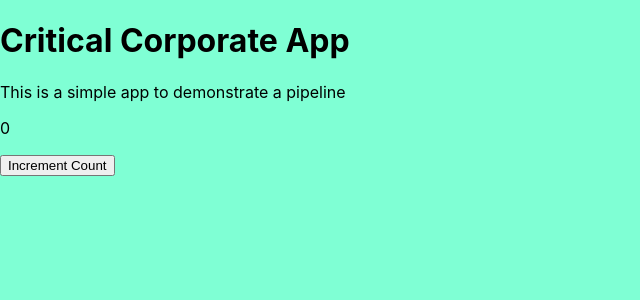
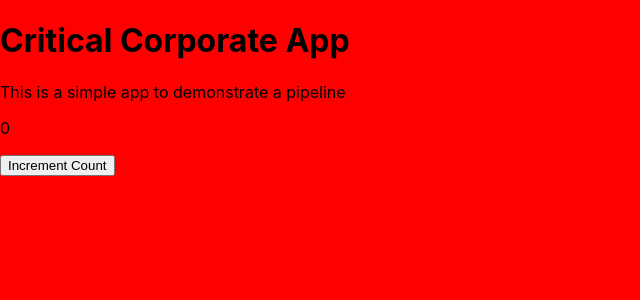
Before and after one commit to lapayne/cgi-app, a React (Create React App) app: page / in a window 1280 px wide. Shown: the top 300 px of the page, without its empty margins (0-640 px from the left). Built offline with nearby package versions, Linux system fonts and the light colour scheme.

Commit message:
change color to new corporate standard

```diff
--- a/src/index.css
+++ b/src/index.css
@@ -5,7 +5,7 @@ body {
     sans-serif;
   -webkit-font-smoothing: antialiased;
   -moz-osx-font-smoothing: grayscale;
-  background-color: aquamarine;
+  background-color: red;
 }
 
 code {
```
Also changed, not shown: 1 other file (tests, documents, lock files or other folders).
